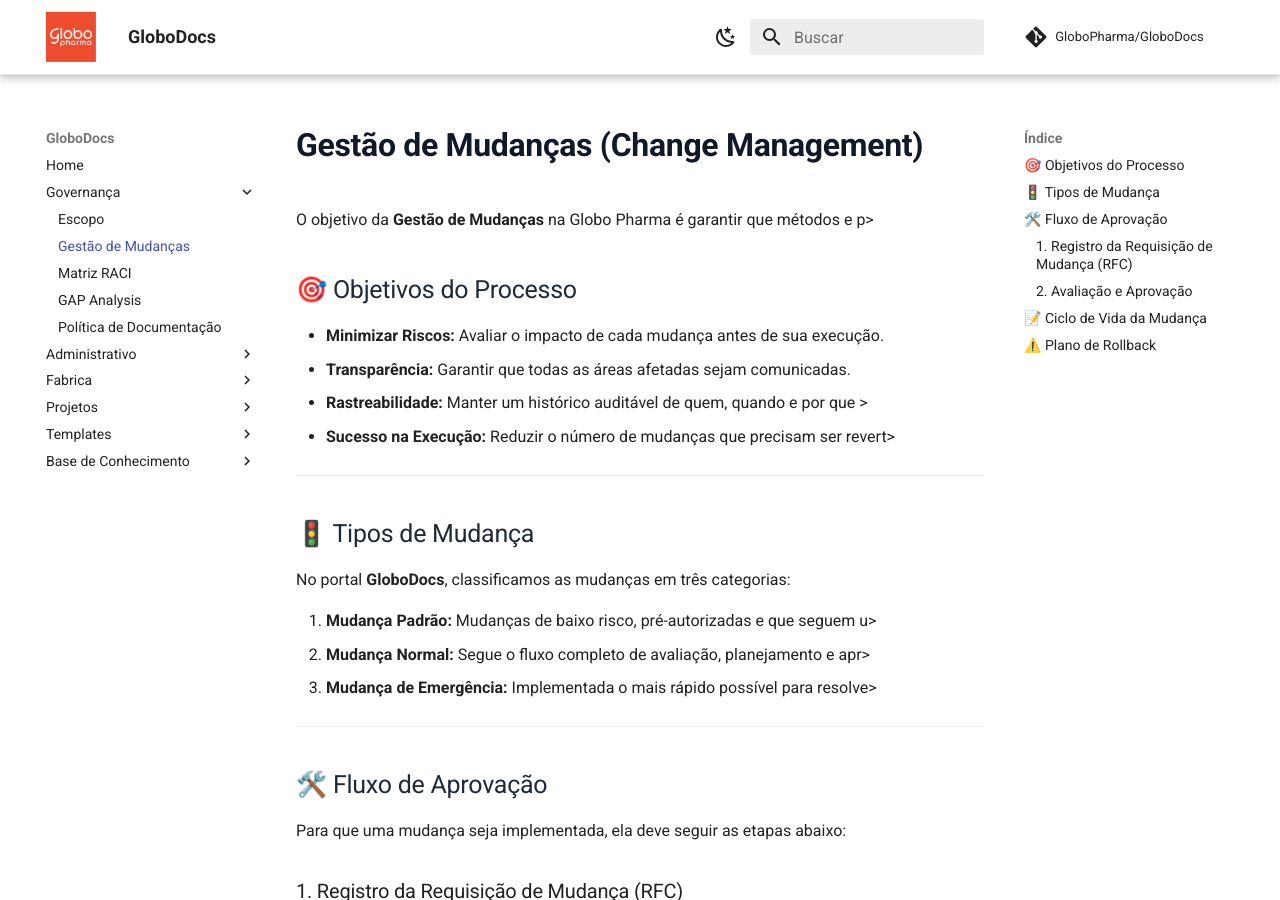
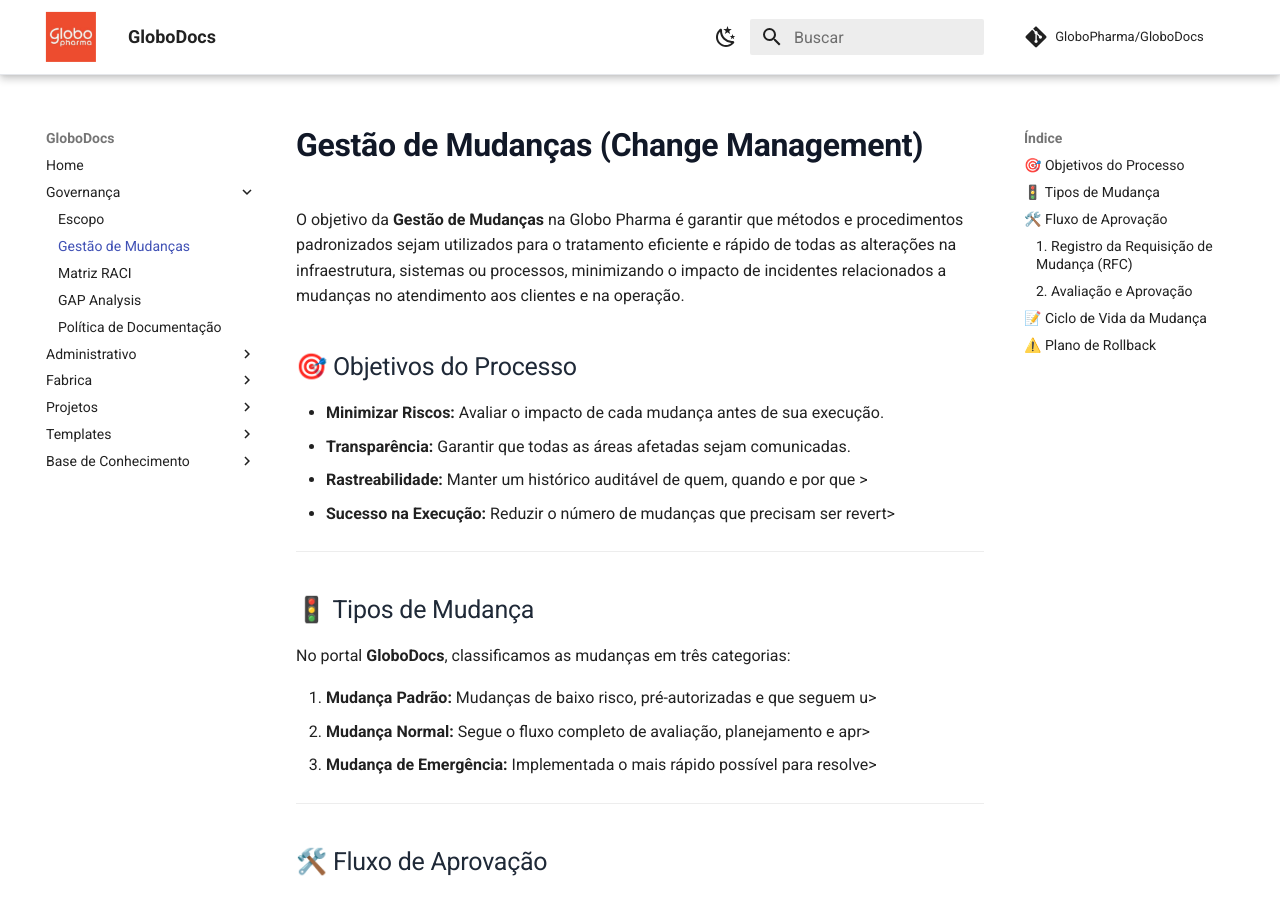
Before and after one commit to GloboPharma/GloboDocs, an MkDocs documentation site: the page built from docs/governanca/gestao-de-mudancas.md, in a window 1280 px wide and 900 px high. Built offline with MkDocs 1.6.1 and Material for MkDocs 9.7.7, drawn with Linux system fonts in a browser that asks for light colours; comment, search, counter and statistics services are not loaded.

Commit message:
Update gestao-de-mudancas.md
Acrescentado texto:
O objetivo da **Gestão de Mudanças** na Globo Pharma é garantir que métodos e procedimentos padronizados sejam utilizados para o tratamento eficiente e rápido de todas as alterações na infraestrutura, sistemas ou processos, minimizando o impacto de incidentes relacionados a mudanças no atendimento aos clientes e na operação.

```diff
--- a/docs/governanca/gestao-de-mudancas.md
+++ b/docs/governanca/gestao-de-mudancas.md
@@ -1,6 +1,6 @@
 # Gestão de Mudanças (Change Management)
 
-O objetivo da **Gestão de Mudanças** na Globo Pharma é garantir que métodos e p>
+O objetivo da **Gestão de Mudanças** na Globo Pharma é garantir que métodos e procedimentos padronizados sejam utilizados para o tratamento eficiente e rápido de todas as alterações na infraestrutura, sistemas ou processos, minimizando o impacto de incidentes relacionados a mudanças no atendimento aos clientes e na operação.
 
 ## 🎯 Objetivos do Processo
 
```
